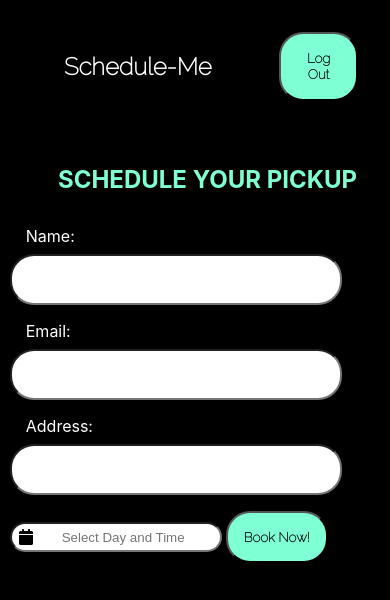
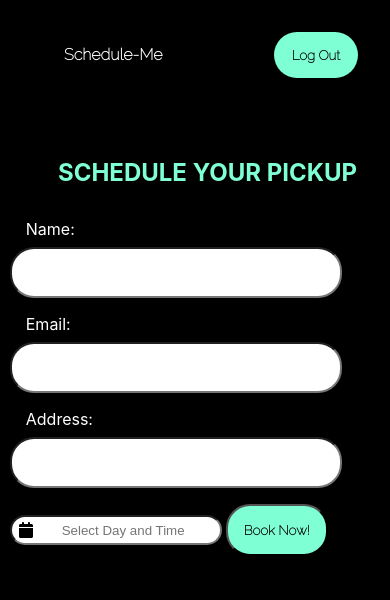
Before and after one commit to AdamRuffner/scheduling-app, a React (Create React App) app in the folder client/: page /book in a window 390 px wide. Shown: the top 600 px of the page. Built offline with nearby package versions, Linux system fonts and the light colour scheme.

Commit message:
updated nav button to be smaller

```diff
--- a/client/src/components/forms.css
+++ b/client/src/components/forms.css
@@ -121,10 +121,18 @@ h3 {
 
   .title {
     width: 90%;
+    padding-top: 3rem;
   }
 
   h1 {
     width: 75%;
+    font-size: 1rem;
+  }
+
+  .nav button {
+    border: 0;
+    padding: 0;
+    width: 30%;
   }
 
   h3 {
```
